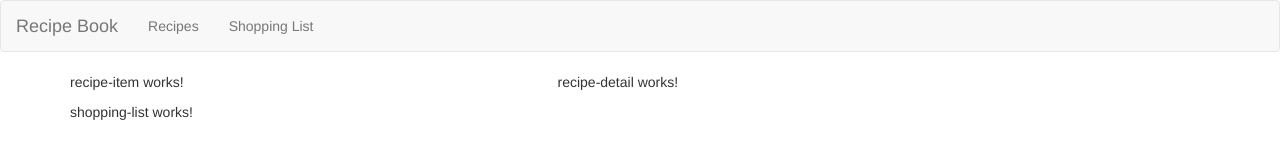
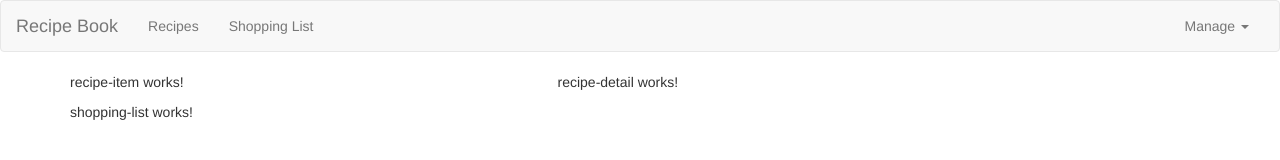
Before and after one commit to zjschulz/recipe-book, an Angular app: page / in a window 1280 px wide. Shown: the top 160 px of the page. Built offline with nearby package versions, Linux system fonts and the light colour scheme.

Commit message:
create navbar for header

```diff
--- a/src/app/header/header.component.html
+++ b/src/app/header/header.component.html
@@ -11,6 +11,7 @@
             </ul>
             <ul class="nav navbar-nav navbar-right">
                 <li class="dropdown">
+                    <a href="#" class="dropdown-toggle" role="button">Manage <span class="caret"></span></a>
                     <ul class="dropdown-menu">
                         <li><a href="#">Save Date</a></li>
                         <li><a href="#">Fetch Data</a></li>
```
